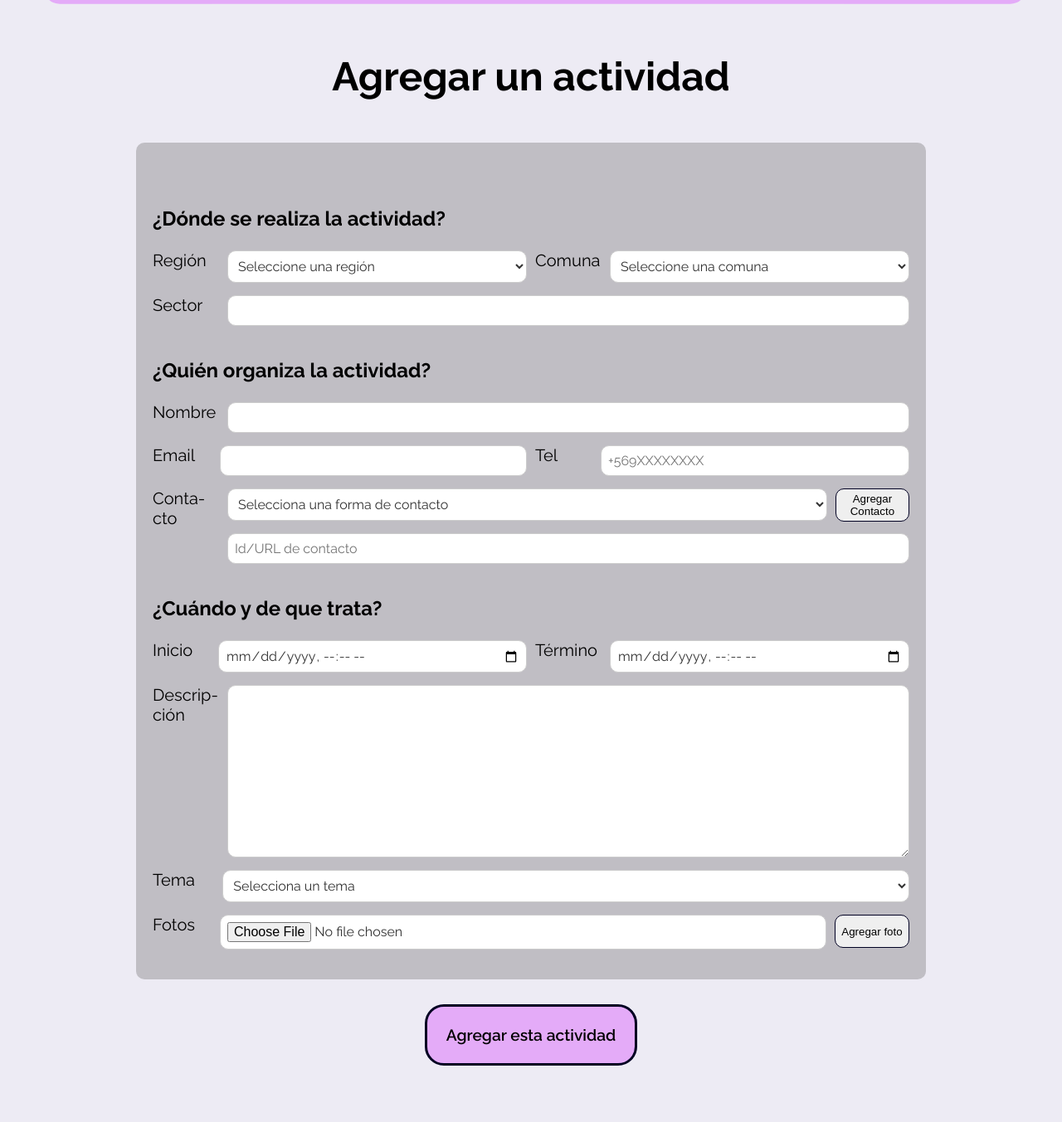
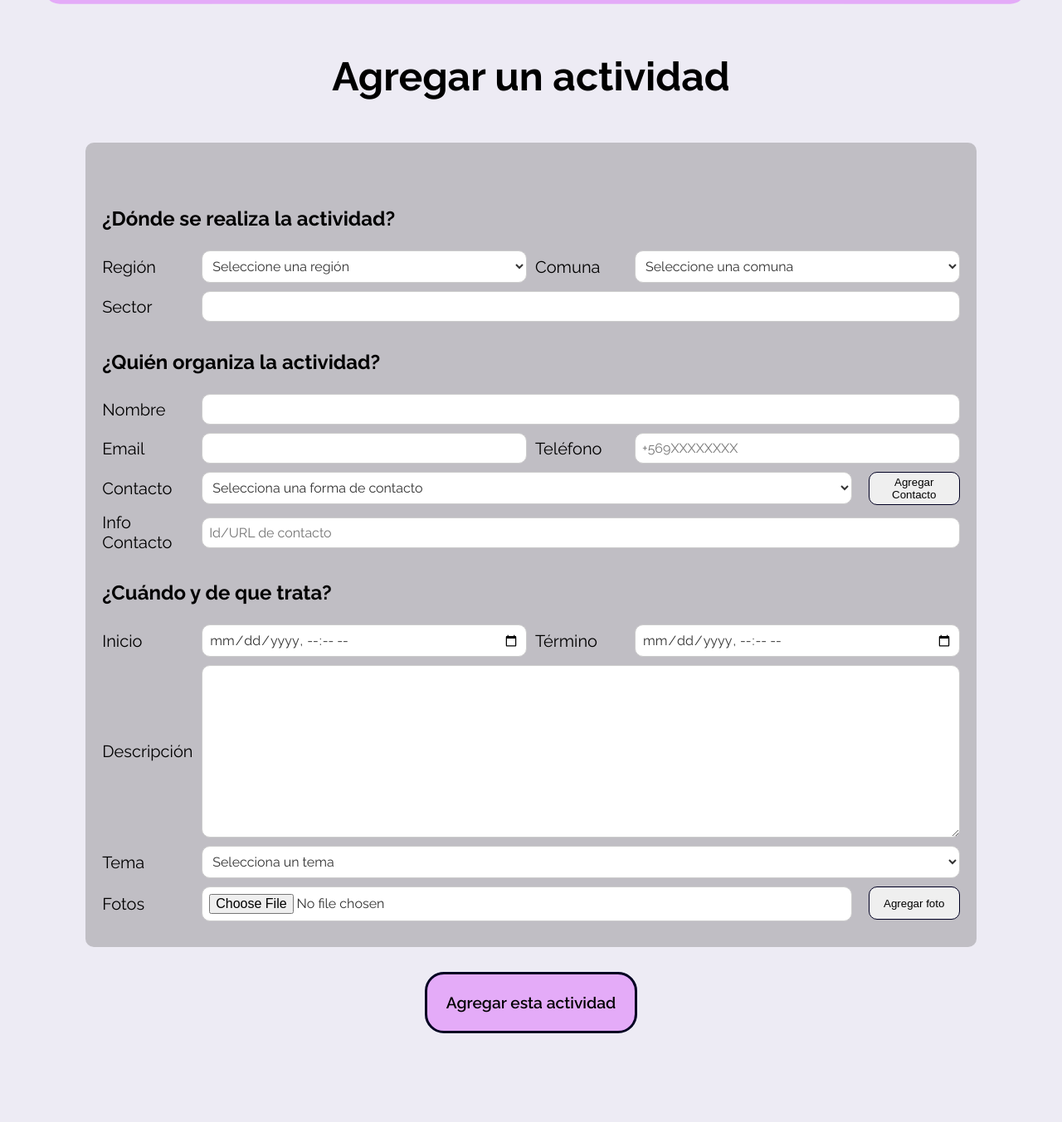
Before and after one commit to devrr0/desarrollo_web_rocio_farias, a Flask app: page /post-activitie in a window 1280 px wide. Shown: the part 95-1448 px from the top of the page at 83% size. After the commit the page ends 1341 px from the top, so only its background shows below. Run offline with Flask 3, Linux system fonts and the light colour scheme.

Commit message:
Style: Standardize input margin in forms

```diff
--- a/flask_app/static/css/index.css
+++ b/flask_app/static/css/index.css
@@ -178,19 +178,31 @@ tr.clickable:hover {
     background-color: var(--gray-color);
     border-radius: 10px;
     margin: 20px auto 30px;
-    width: 75%;
+    width: 85%;
 
 }
 
 .form-row {
     width: 100%;
-    display: flex;
+    display: grid;
+    grid-template-columns: 110px 1fr;
+    align-items: center;
+    gap: 10px;
 }
 
-.form-row label{
+.form-column {
+    display: flex;
+    justify-content: space-between;
+    gap: 10px;
+}
+
+.form-row label {
     width: 60px;
     margin-right: 30px;
+    margin-bottom: 10px;
     font-size: 20px;
+    min-width: 0;
+    padding-right: 10px;
 }
 
 .form-row input,
@@ -198,7 +210,7 @@ tr.clickable:hover {
 .form-row textarea {
     width: 100%;
     padding: 8px;
-    margin-bottom: 15px;
+    margin-bottom: 10px;
     border: 1px solid #ccc;
     border-radius: 10px;
     font-size: 16px;
@@ -209,12 +221,6 @@ tr.clickable:hover {
     background-size: 10px;
     color: #333;
     font-family: "Raleway", sans-serif;
-}
-
-.form-column {
-    display: flex;
-    justify-content: space-between;
-    gap: 10px;
 }
 
 .form-option input{
--- a/flask_app/static/js/agregar-actividad.js
+++ b/flask_app/static/js/agregar-actividad.js
@@ -1,7 +1,4 @@
 
-const redirectIndex = () => {
-    window.location.href = "../home";
-};
 
 // Validacion Region y Comuna
 const validateSelect = (select) => {
@@ -403,10 +400,6 @@ const createFileElem = () => {
 let submitBtn = document.getElementById("btn-add-act");
 submitBtn.addEventListener("click", validateForm);
 
-// redireccionar pagina
-let btnBack = document.getElementById("btn-back");
-btnBack.addEventListener("click", redirectIndex);
-
 // agregar informacion de contacto
 let addInfoBtn = document.getElementById("add-contact");
 addInfoBtn.addEventListener("click", addContact);
@@ -420,5 +413,5 @@ let inputTema = document.getElementById("select-tema");
 inputTema.addEventListener("change", infoTema);
 
 // Agregar mas fotos
-let addPhotoBtn = document.getElementById("add-photo-btn");
+let addPhotoBtn = document.getElementById("btn-add-photo");
 addPhotoBtn.addEventListener("click", addPhoto);
--- a/flask_app/static/js/listado-actividades.js
+++ /dev/null
@@ -1,6 +0,0 @@
-const redirectIndex = () => {
-    window.location.href = "../home";
-}
-
-let btnBack = document.getElementById("btn-back");
-btnBack.addEventListener("click", redirectIndex);
--- a/flask_app/static/js/stats.js
+++ /dev/null
@@ -1,6 +0,0 @@
-const redirectIndex = () => {
-    window.location.href = "../home";
-}
-
-let btnBack = document.getElementById("btn-back");
-btnBack.addEventListener("click", redirectIndex);
--- a/flask_app/templates/html/agregar-actividad.html
+++ b/flask_app/templates/html/agregar-actividad.html
@@ -70,26 +70,29 @@
                         </div>
 
                         <div class="form-row">
-                            <label for="tel">Tel</label>
+                            <label for="tel">Teléfono</label>
                             <input type="tel" name="tel" id="tel" placeholder="+569XXXXXXXX" minlength="12" maxlength="12">
                         </div>
                     </div>
 
                     <!-- Contactar por-->
-                     <div>
+                     <div class="form-column">
                         <div class="form-row">
-                            <label for="select-contact">Conta- <br>cto</label>
+                            <label for="select-contact">Contacto</label>
                             <select name="select-contact1" id="select-contact1">
                                 <option value="">Selecciona una forma de contacto</option>
                             </select>
-                            <button class="submit-btn-form" type="button" id="add-contact">Agregar Contacto </button>
                         </div>
+                        <button class="submit-btn-form" type="button" id="add-contact">Agregar Contacto </button>
 
-                        <div class="form-row">
-                            <input type="text" name="info-contact1" id="info-contact1" placeholder="Id/URL de contacto" minlength="4" maxlength="50" style="margin-left: 90px">
-                        </div>
                     </div>
-                    <p id="contact-error" style="margin-left: 90px; font-weight: bold;"></p>
+
+                    <div class="form-row">
+                        <label for="select-contact">Info Contacto</label>
+                        <input type="text" name="info-contact1" id="info-contact1" placeholder="Id/URL de contacto" minlength="4" maxlength="50">
+                    </div>
+                    <p id="contact-error" style="margin-left: 120px; font-weight: bold;"></p>
+
 
                     <p class="small-text"><strong>¿Cuándo y de que trata?</strong></p>
 
@@ -108,7 +111,7 @@
 
                     <!-- Descripcion-->
                     <div class="form-row">
-                        <label for="descripcion">Descrip- <br>ción</label>
+                        <label for="descripcion">Descripción</label>
                         <textarea name="descripcion" id="descripcion" cols="50" rows="10"></textarea>
                     </div>
 
@@ -124,12 +127,14 @@
                     </div>
 
                     <!-- Fotos-->
-                    <div class="form-row">
-                        <label for="files">Fotos</label>
-                        <input type="file" name="file1" id="file1" accept="image/png, image/jpg, image/gif, image/jpeg" class="file-input" required>
-                        <button class="submit-btn-form" type="button" id="add-photo-btn">Agregar foto </button>
+                    <div class="form-column">
+                        <div class="form-row">
+                            <label for="files">Fotos</label>
+                            <input type="file" name="file1" id="file1" accept="image/png, image/jpg, image/gif, image/jpeg" class="file-input" required>
+                        </div>
+                        <button class="submit-btn-form" type="button" id="btn-add-photo">Agregar foto </button>
                     </div>
-                    <p id="files-error" style="margin-left: 90px; font-weight: bold;"></p>
+                    <p id="files-error" style="margin-left: 120px; font-weight: bold;"></p>
 
                 </form>
             </div>
```
